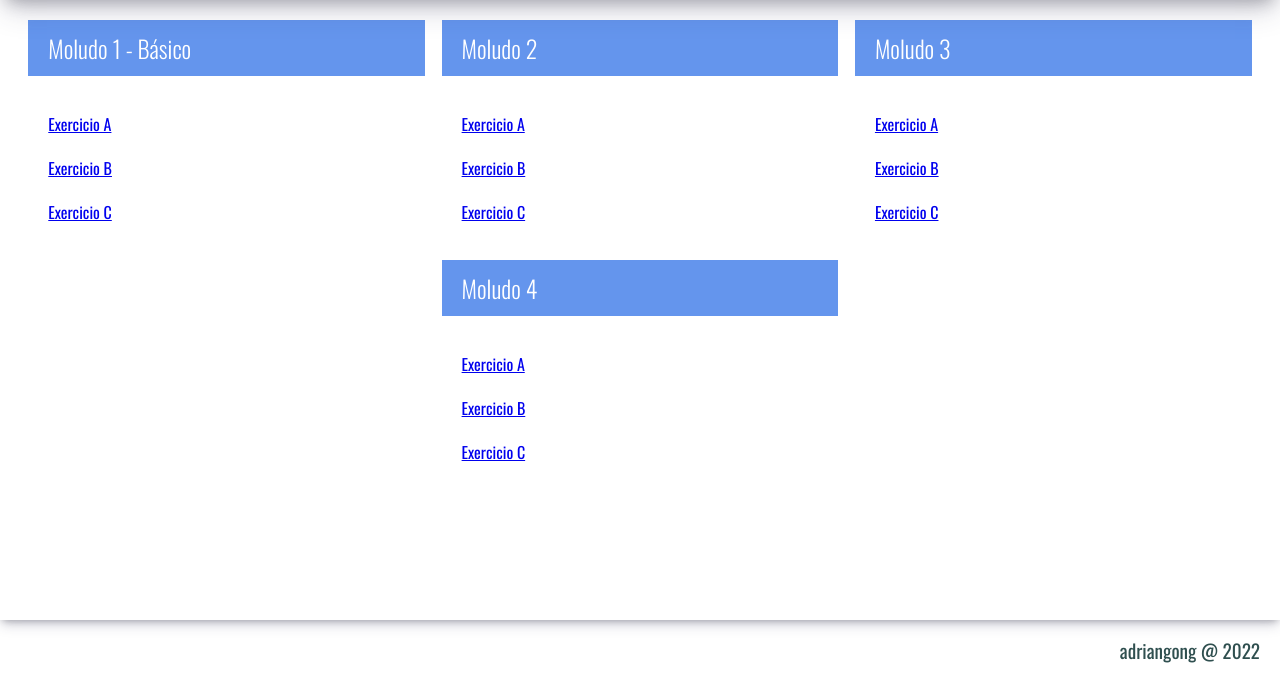
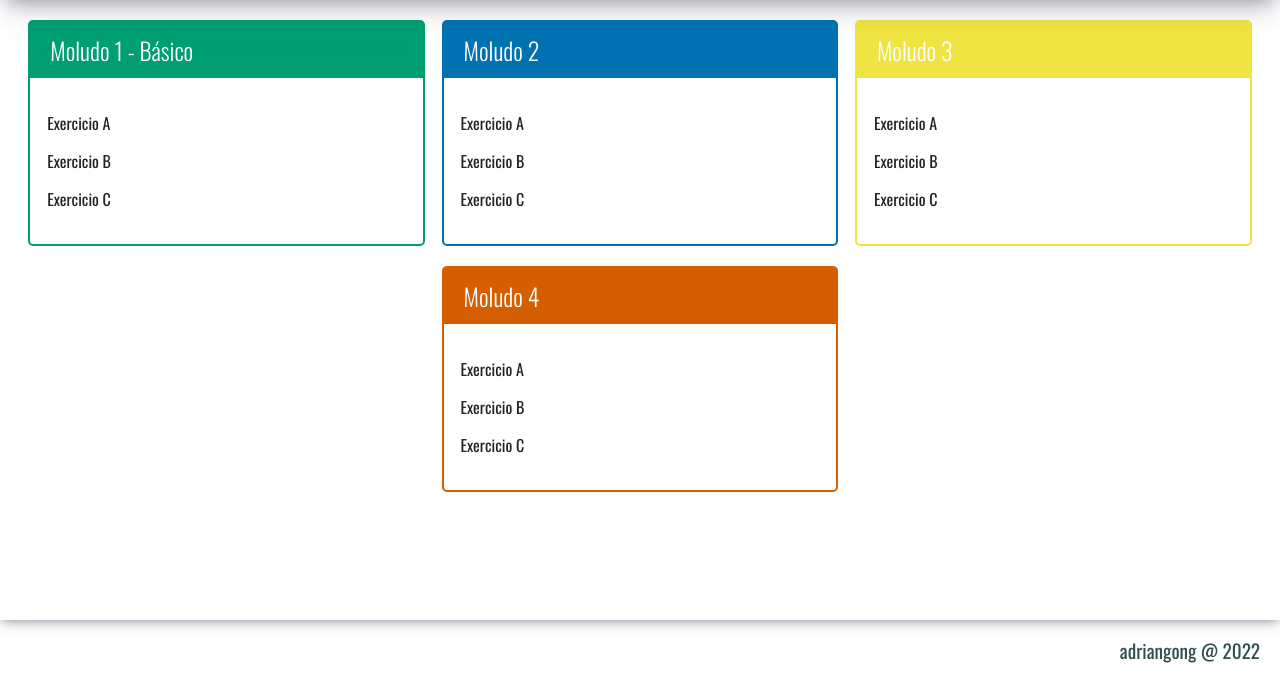
Before and after one commit to adriangonc/estudos-php, a PHP site: page / in a window 1280 px wide. Shown: the part 120-800 px from the top of the page. Run offline with PHP 8.4, Linux system fonts and the light colour scheme.

Commit message:
Criaçao do css da home

```diff
--- a/assets/css/estilo.css
+++ b/assets/css/estilo.css
@@ -71,7 +71,8 @@ body {
 
 .modulo {
     flex-basis: 32%;
-
+    margin-bottom: 20px;
+    border-radius: 5px;
 }
 
 .modulo > h3{
@@ -90,7 +91,44 @@ body {
 }
 
 .modulo > ul > li {
-    padding: 10px;
+    padding: 7px;
     font-size: 1.3 rem;
     cursor: pointer;
 }
+
+.modulo > ul > li > a {
+    display: flex;
+    text-decoration: none;
+    color: #222;
+}
+
+.modulo > ul > li:hover {
+    background-color: #EEE;
+}
+
+.modulo.verde { border: 2px solid #009E73; }
+.modulo.verde > h3 { background-color: #009E73; }
+
+.modulo.azul { border: 2px solid #0072B2; }
+.modulo.azul > h3 { background-color: #0072B2; }
+
+.modulo.laranja { border: 2px solid #D55E00; }
+.modulo.laranja > h3 { background-color: #D55E00; }
+
+.modulo.amarelo { border: 2px solid #F0E442; }
+.modulo.amarelo > h3 { background-color: #F0E442; }
+
+.modulo.azulclaro { border: 2px solid #88CCEE; }
+.modulo.azulclaro > h3 { background-color: #88CCEE; }
+
+.modulo.azulclaro2 { border: 2px solid #7DE5ED; }
+.modulo.azulclaro2 > h3 { background-color: #7DE5ED; }
+
+.modulo.azulclaro3 { border: 2px solid #81C6E8; }
+.modulo.azulclaro3 > h3 { background-color: #81C6E8; }
+
+.modulo.azulclaro4 { border: 2px solid #5DA7DB; }
+.modulo.azulclaro4 > h3 { background-color: #5DA7DB; }
+
+.modulo.azulescuro { border: 2px solid #5837D0; }
+.modulo.azulescuro > h3 { background-color: #5837D0; }
--- a/index.html
+++ b/index.html
@@ -14,7 +14,7 @@
     <main class="principal">
         <div class="conteudo">
             <nav class="modulos">
-            <div class="modulo">
+            <div class="modulo verde">
                 <h3>Moludo 1 - Básico</h3>
                 <ul>
                     <li><a href="#">Exercicio A</a></li>
@@ -22,7 +22,7 @@
                     <li><a href="#">Exercicio C</a></li>
                 </ul>
             </div>
-            <div class="modulo">
+            <div class="modulo azul">
                 <h3>Moludo 2</h3>
                 <ul>
                     <li><a href="#">Exercicio A</a></li>
@@ -30,7 +30,7 @@
                     <li><a href="#">Exercicio C</a></li>
                 </ul>
             </div>
-            <div class="modulo">
+            <div class="modulo amarelo">
                 <h3>Moludo 3</h3>
                 <ul>
                     <li><a href="#">Exercicio A</a></li>
@@ -38,7 +38,7 @@
                     <li><a href="#">Exercicio C</a></li>
                 </ul>
             </div>
-            <div class="modulo">
+            <div class="modulo laranja">
                 <h3>Moludo 4</h3>
                 <ul>
                     <li><a href="#">Exercicio A</a></li>
```
Also changed, not shown: README.md.
